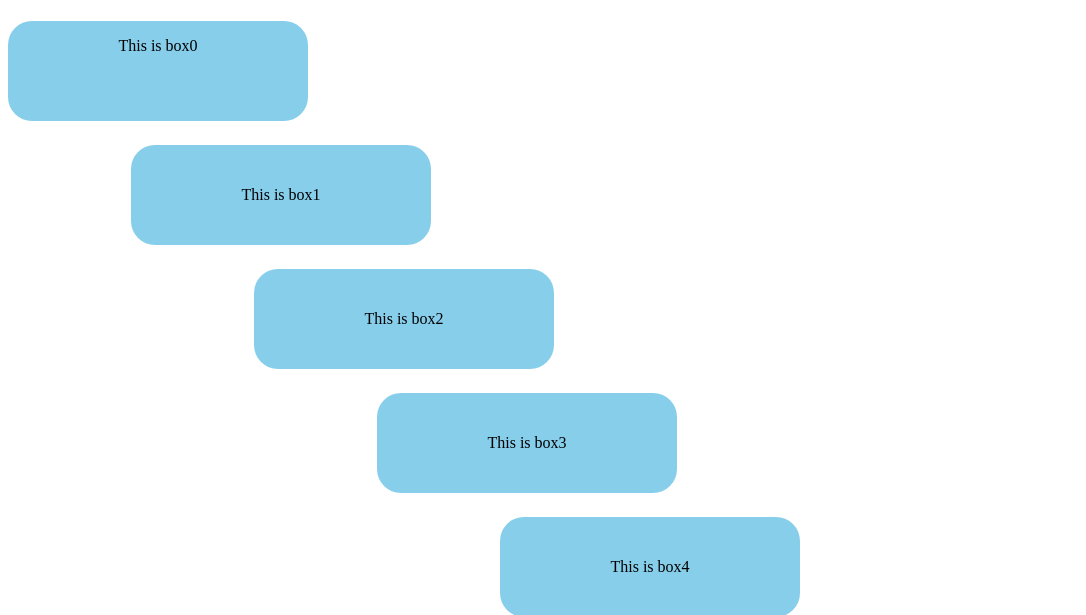
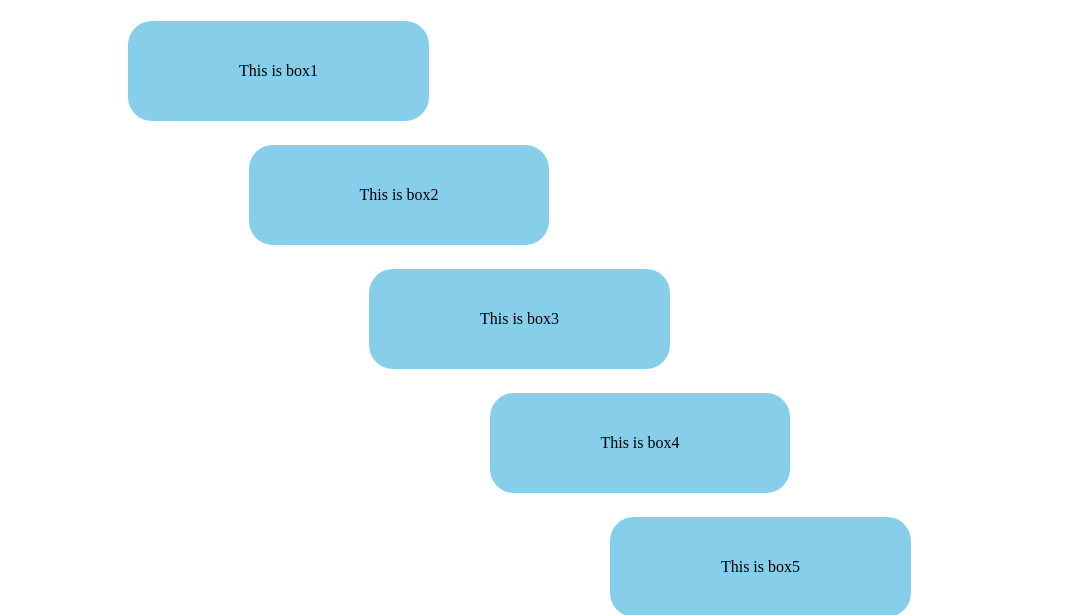
Before and after one commit to KULA7107/KULA7107.github.io, a plain HTML site: page index.html in a window 1280 px wide. Shown: the part 81-696 px from the top of the page, without its empty margins (0-1086 px from the left). Drawn offline with Linux system fonts and the light colour scheme.

Commit message:
[update] index.html

```diff
--- a/index.html
+++ b/index.html
@@ -1,46 +1,15 @@
 <!DOCTYPE html>
 <html>
   <head>
-	<meta charset="utf-8">
-	<meta name="viewport" content="width=device-width, initial-scale=1">
+    <meta charset="utf-8" />
+    <meta name="viewport" content="width=device-width, initial-scale=1" />
     <title>USER ASSEPTANCE TESTING</title>
-	<link rel="stylesheet" href="styles.css">
+    <link rel="stylesheet" href="styles.css" />
   </head>
   <body>
     <div id="box">
       <h1>USER ASSEPTANCE TESTING</h1>
-		<div id="flow-box" class="flow-box">
-<!-- 			<div id="main-box" class="grid-colum">
-				<div class="title-box green space-1x">
-					<p>This is box</p>
-				</div>
-			</div> -->
-<!-- 			<div class="grid-colum">
-				<div class="title-box green space-2x">
-					<p>This is box2</p>
-				</div>
-			</div>
-			<div class="grid-colum">
-				<div class="title-box green space-3x">
-					<p>This is box3</p>
-				</div>
-			</div>
-			<div class="grid-colum">
-				<div class="title-box blue space-4x">
-					<p>This is box4</p>
-				</div>
-			</div>
-			<div class="grid-colum">
-				<div class="title-box green space-5x">
-					<p>This is box5</p>
-				</div>
-			</div>
-			<div class="grid-colum">
-				<div class="title-box green space-6x">
-					<p>This is box6</p>
-				</div>
-			</div> -->
-		</div>
+      <div id="flow-box" class="flow-box"></div>
 
       <div class="logo">
         <img src="images/Logo.svg" class="logo-image" />
--- a/myscripts.js
+++ b/myscripts.js
@@ -1,14 +1,16 @@
-// const element = document.getElementById("flow-box");
-// $(document).on('ready', function() {
-	for(let i=0;i<6;i++) {
-		document.getElementById("flow-box").innerHTML +=
-		`<div class="grid-colum">
-				<div class="title-box green space-${i}x">
-					<p>This is box${i}</p>
+let length = 7;
+for (let i = 0; i < length; i++) {
+  console.log(i);
+  document.getElementById(
+    "flow-box"
+  ).innerHTML += `<div class="grid-colum" style="grid-template-columns: ${Array(
+    length + 3
+  )
+    .fill(0)
+    .reduce((accumulator, currentValue) => accumulator + " auto", "")}">
+				<div class="title-box green" style="grid-column: ${i + 2} / span 2">
+					<p>This is box${i + 1}</p>
 				</div>
 			</div>
 		`;
-
-	}
-
-// })
+}
--- a/styles.css
+++ b/styles.css
@@ -1,5 +1,4 @@
 #box {
-
   background: white;
   width: 100%;
   height: 100%;
@@ -18,7 +17,7 @@ h1 {
   justify-content: center;
 }
 
-.flow-box{
+.flow-box {
   margin-top: 36px;
   display: flex;
   flex-direction: column;
@@ -26,7 +25,7 @@ h1 {
 }
 
 .title-box {
-	width:300px;
+  width: 100%;
   height: 100px;
   border-radius: 24px;
 }
@@ -41,7 +40,6 @@ h1 {
 
 .grid-colum {
   display: grid;
-  	grid-template-columns: auto auto auto auto auto auto auto auto;
   gap: 10px;
 }
 
@@ -51,30 +49,10 @@ h1 {
   align-items: center;
 }
 
-.space-1x {
+.title-box {
   display: grid;
-	grid-column: 2 / span 2;
 }
-.space-2x {
-	display: grid;
-	grid-column: 3 / span 2;
-}
-.space-3x {
-	display: grid;
-	grid-column: 4 / span 2;
-}
-.space-4x {
-	display: grid;
-	grid-column: 5 / span 2;
-}
-.space-5x {
-	display: grid;
-	grid-column: 6 / span 2;
-}
-.space-6x {
-	display: grid;
-	grid-column: 7 / span 2;
-}
+
 .logo {
   position: fixed;
   bottom: 18px;
```
Lines whose indentation alone changed are shown as unchanged.
